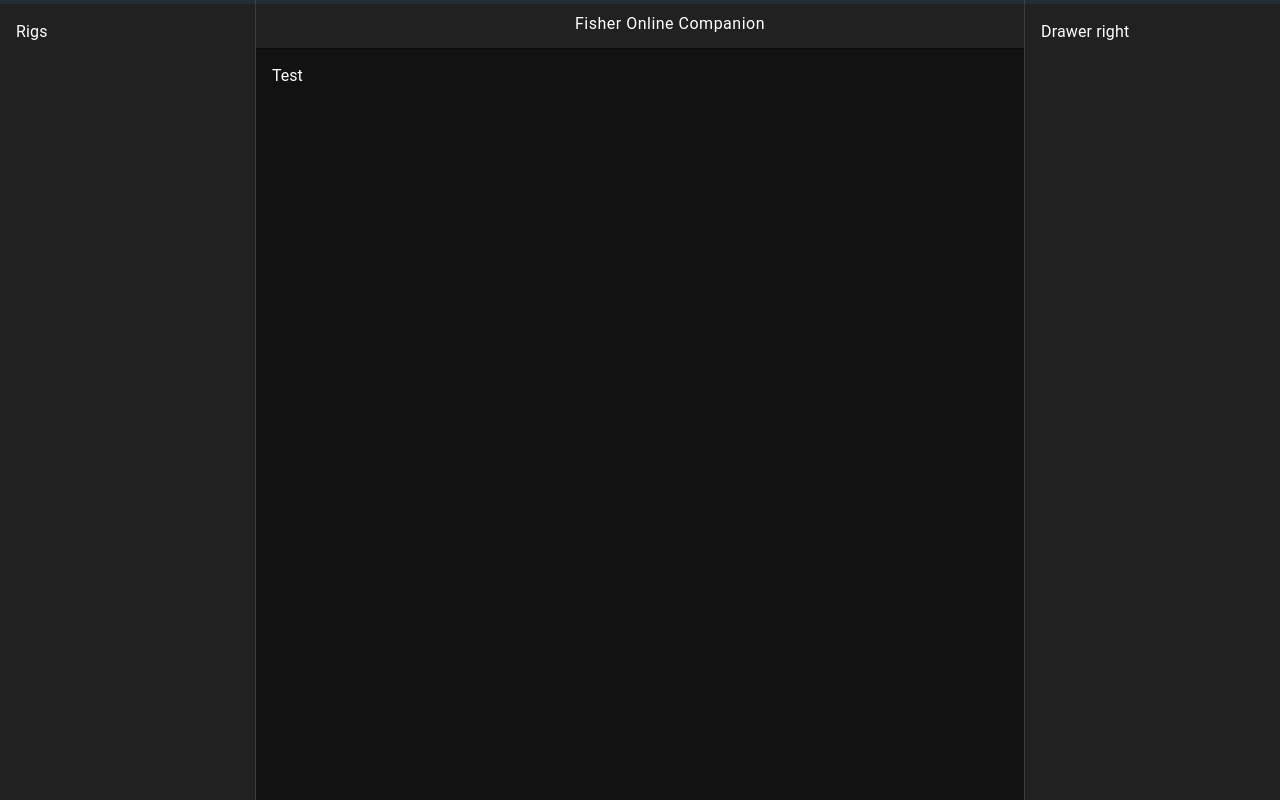
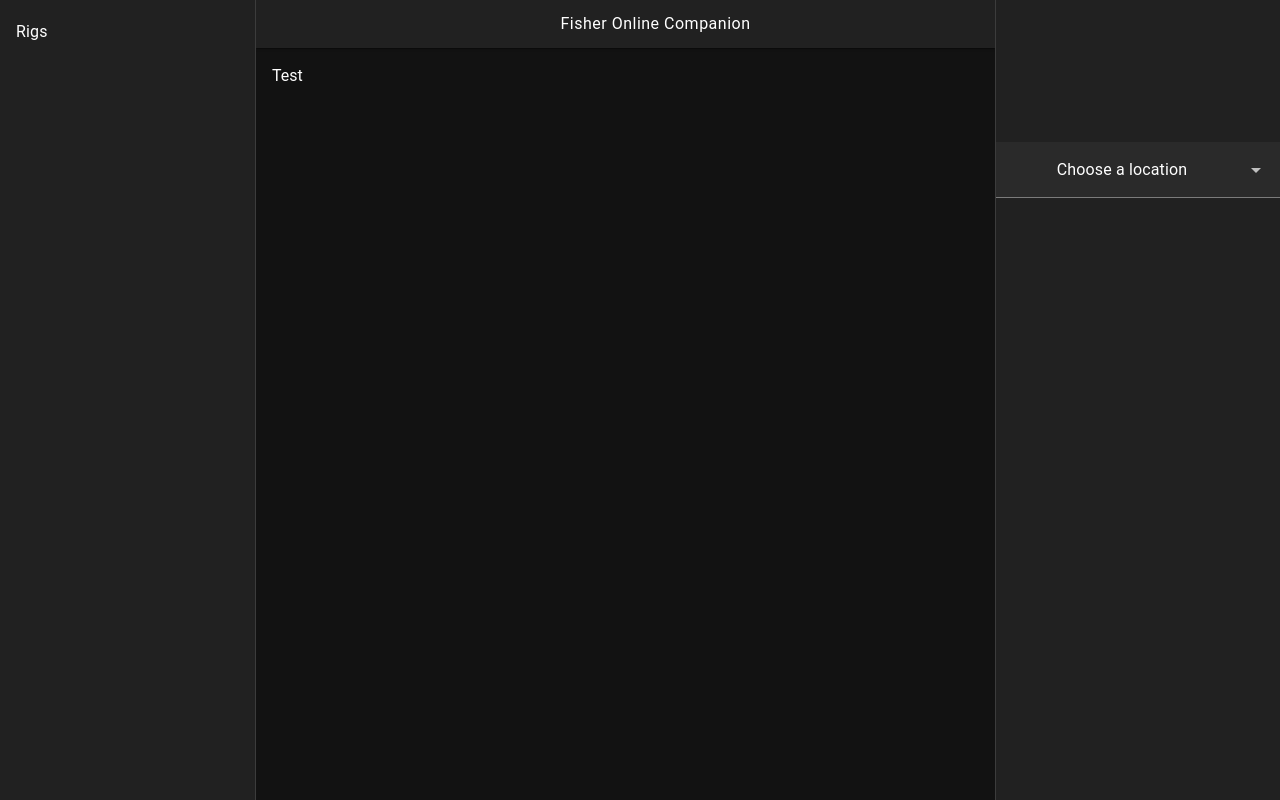
Before and after one commit to Dixeet/fisher-online-companion, a Vue app: page / in a window 1280 px wide. Built offline with nearby package versions, Linux system fonts and the light colour scheme; some icons are missing.

Commit message:
feat: add map selector

```diff
--- a/parsers/maps.js
+++ b/parsers/maps.js
@@ -1,6 +1,5 @@
 import { writeFile } from 'node:fs/promises';
 import lineByLine from 'n-readlines';
-import additionalMapsData from './additionalMapsData.js';
 
 const DEFAULT_OPTIONS = {
   from: {
@@ -40,9 +39,6 @@ function read(mapsTxtPath) {
         name: find[1].trim(),
         availableFishes: [],
       };
-      if (additionalMapsData[fish.id]) {
-        fish = { ...fish, ...additionalMapsData[fish.id] };
-      }
       maps.push(fish);
     }
   }
--- /dev/null
+++ b/src/components/single-instance/TheMapSelector.vue
@@ -0,0 +1,60 @@
+<template>
+  <div class="a-map-selector">
+    <v-img height="142" :src="mapImageUrl"> </v-img>
+    <v-select
+      v-model="map"
+      :eager="true"
+      :items="maps"
+      hide-details
+      underline
+      placeholder="Choose a location"
+    >
+      <template #selection="{ item }">
+        <div :key="item.raw.id">{{ item.raw?.name || 'Choose a location' }}</div>
+      </template>
+      <template #item="{ props, item }">
+        <v-list-item :key="item.raw.id" v-bind="props" :title="item.raw.name"></v-list-item>
+      </template>
+    </v-select>
+  </div>
+</template>
+
+<script setup>
+import { useQueryDb } from '~/composables/useDb.js';
+import { computed, watchEffect } from 'vue';
+import { useStorage } from '@vueuse/core';
+
+const map = useStorage('currentMap', {});
+const { state: maps } = useQueryDb((db) => db.maps.toArray(), []);
+
+const mapImageUrl = computed(() => {
+  return map.value.id
+    ? new URL(`/src/assets/images/maps/${map.value.id}.webp`, import.meta.url).href
+    : null;
+});
+
+watchEffect(() => {
+  maps.value.sort((a, b) => {
+    const nameA = a.name.toUpperCase();
+    const nameB = b.name.toUpperCase();
+    if (nameA < nameB) {
+      return -1;
+    }
+    if (nameA > nameB) {
+      return 1;
+    }
+    return 0;
+  });
+});
+</script>
+
+<style lang="scss">
+.a-map-selector {
+  .v-field {
+    border-radius: 0;
+    .v-field__input {
+      justify-content: center;
+    }
+  }
+}
+</style>
--- a/src/components/single-instance/TheRightDrawer.vue
+++ b/src/components/single-instance/TheRightDrawer.vue
@@ -1,8 +1,6 @@
 <template>
-  <v-navigation-drawer v-model="open" location="right">
-    <v-list>
-      <v-list-item title="Drawer right"></v-list-item>
-    </v-list>
+  <v-navigation-drawer v-model="open" width="285" location="right">
+    <TheMapSelector> </TheMapSelector>
   </v-navigation-drawer>
 </template>
 
--- a/src/composables/useDb.js
+++ b/src/composables/useDb.js
@@ -1,3 +1,5 @@
+import { useAsyncState } from '@vueuse/core';
+
 let db;
 
 export function initDb(database) {
@@ -7,3 +9,7 @@ export function initDb(database) {
 export function useDb() {
   return db;
 }
+
+export function useQueryDb(queryFn, initialState) {
+  return useAsyncState(queryFn(db), initialState);
+}
```
Also changed, not shown: parsers/additionalMapsData.js (deleted, +0 -114 lines), public/data/maps.json (+1 -1 lines), src/plugins/dexie.js (+13 -0 lines).
